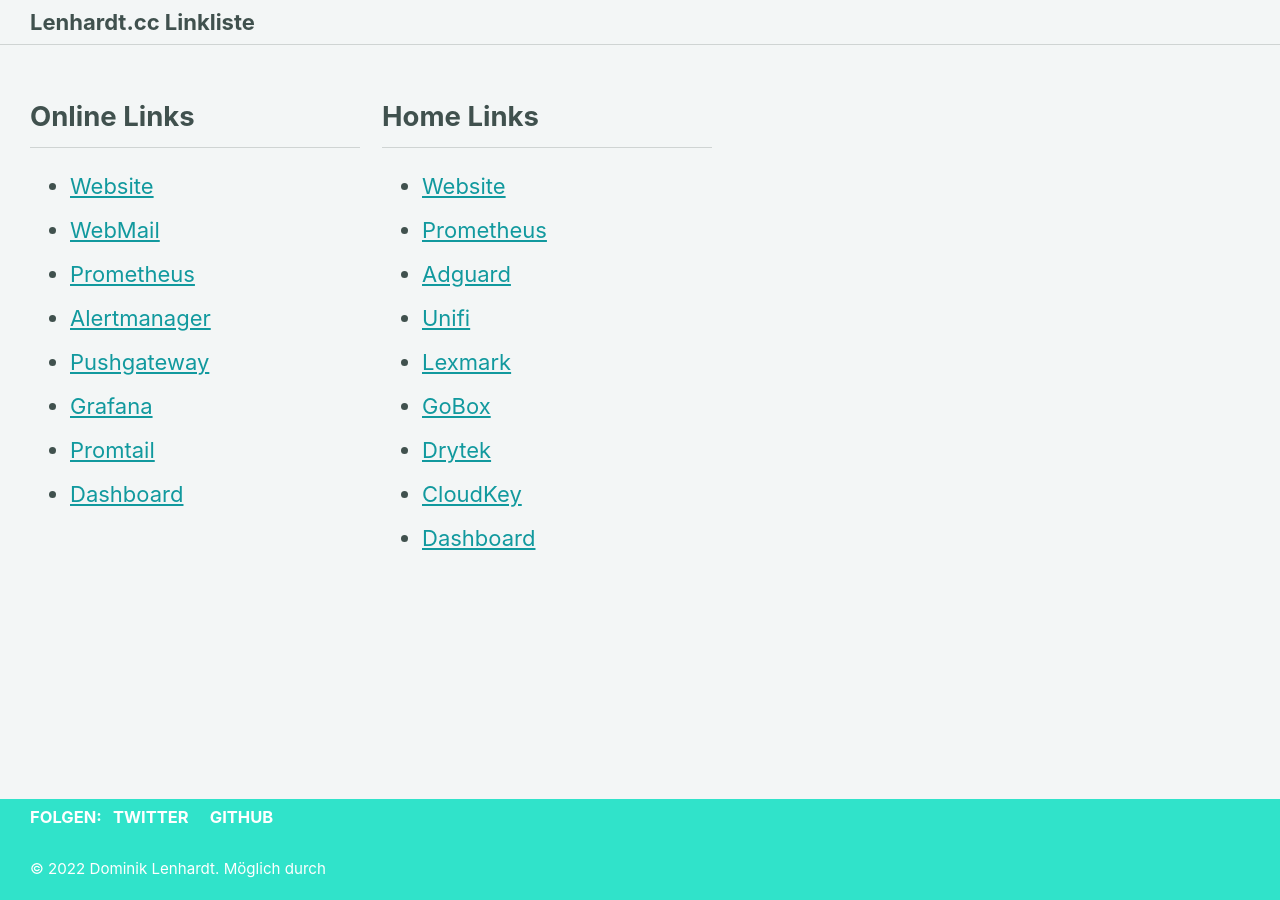
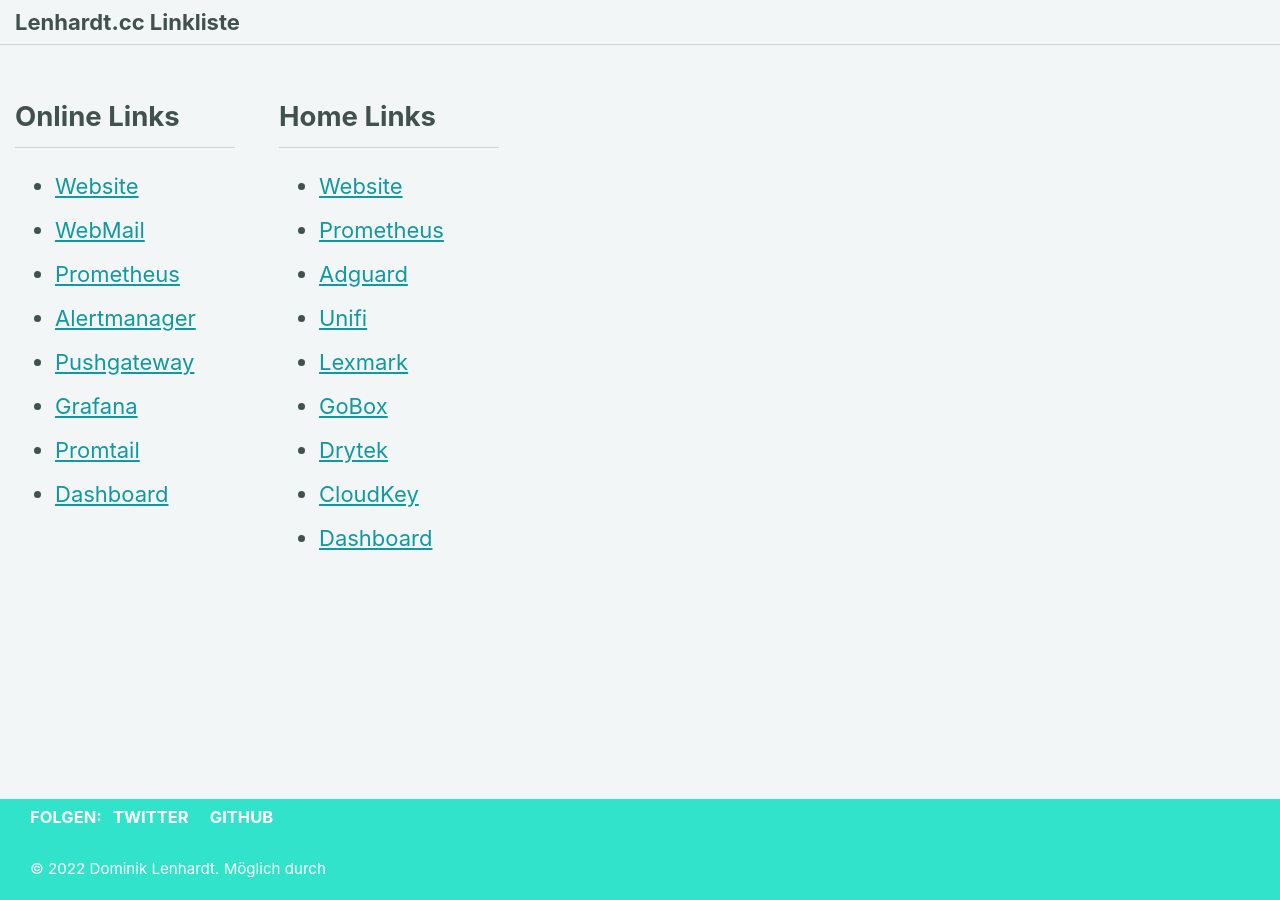
Before and after one commit to OnkelDom/onkeldom-old.github.io, a Jekyll site: the page built from home.html, in a window 1280 px wide. Built offline with Jekyll 4.4.1, drawn with Linux system fonts in a browser that asks for light colours.

Commit message:
fix width on /home/

```diff
--- a/home.html
+++ b/home.html
@@ -15,13 +15,13 @@
     <link rel="stylesheet" href="/assets/css/main.css">
   </head>
   <body>
-    <div class="masthead" style="padding-left: 30px;">
+    <div class="masthead" style="padding-left: 15px;">
       <nav class="greedy-nav">
         <a class="site-title" href="/home.html">Lenhardt.cc Linkliste</a>
       </nav>
     </div>
-    <div class="initial-content" style="padding-left: 30px;">
-    <div style="float:left;width: 15em;">
+    <div class="initial-content" style="padding-left: 15px;">
+    <div style="float:left;width: 10em;">
       <section class="page__content e-content" itemprop="text">
         <h2>Online Links</h2>
         <ul>
@@ -36,7 +36,7 @@
         </ul>
       </section>
     </div>
-    <div style="margin-left: 16em;width: 15em">
+    <div style="margin-left: 12em;width: 10em">
       <section class="page__content e-content" itemprop="text">
         <h2>Home Links</h2>
         <ul>
```
